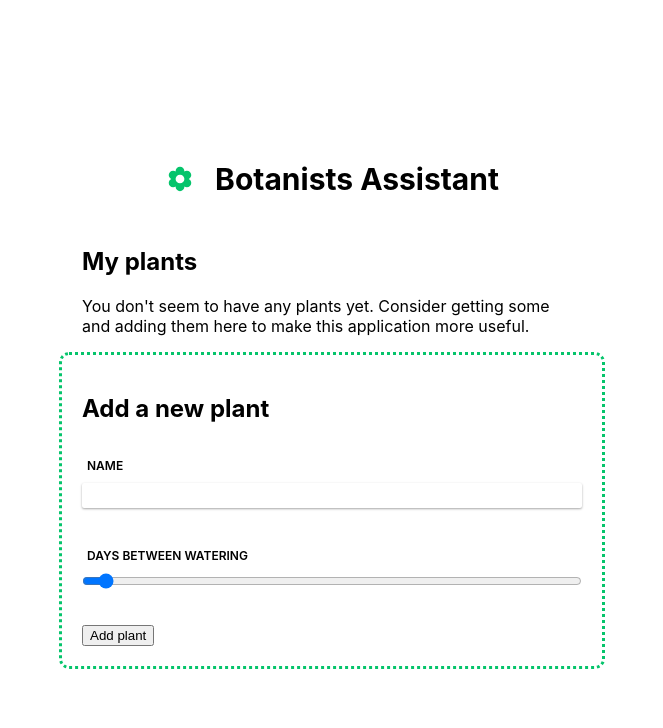
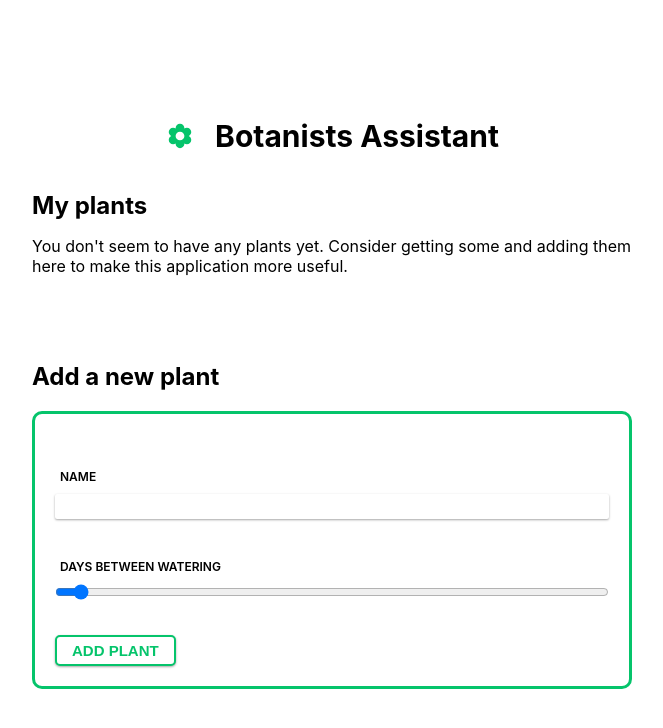
Before and after one commit to minorkakiljala/botanists-assistant-frontend, a React (Create React App) app: page / in a window 1280 px wide. Shown: the top 728 px of the page, without its empty margins (308-971 px from the left). Built offline with nearby package versions, Linux system fonts and the light colour scheme.

Commit message:
Fixed broken callback and abstracted away localStorage functions.

```diff
--- a/public/index.html
+++ b/public/index.html
@@ -21,7 +21,7 @@
       work correctly both with client-side routing and a non-root public URL.
       Learn how to configure a non-root public URL by running `npm run build`.
     -->
-    <title>React App</title>
+    <title>Botanists Assistant</title>
   </head>
   <body>
     <noscript>You need to enable JavaScript to run this app.</noscript>
--- a/src/App.css
+++ b/src/App.css
@@ -3,7 +3,7 @@
   flex-direction: column;
   align-items: center;
   justify-content: center;
-  width: 500px;
+  width: 600px;
   max-width: 100%;
 }
 
@@ -15,6 +15,12 @@
   color: #fff;
 }
 
+.App--DarkMode button {
+  color: white;
+  background: black;
+  border: 2px solid #fff;
+}
+
 .App-header {
   display: flex;
   flex-direction: row;
@@ -23,5 +29,6 @@
 
 .App-header > * {
   font-size: 30px;
-  padding: 10px;
+  margin: 10px;
+  line-height: 1;
 }
--- a/src/App.tsx
+++ b/src/App.tsx
@@ -1,20 +1,28 @@
 import React from 'react';
-import './App.css';
 import AddPlantsForm from './components/AddPlantsForm';
 import { IoMdFlower } from 'react-icons/io';
 import PlantList from './components/PlantList';
 
+import './App.css';
+
 const App: React.FC = () => {
   const [darkMode, setDarkMode] = React.useState(false);
   const [refreshing, setRefreshing] = React.useState(false);
+  const handleRefresh = (value: boolean) => {
+    console.log('Handling refresh');
+    setRefreshing(value);
+  };
   return (
     <div className={`App ${darkMode ? 'App--DarkMode' : ''}`}>
       <header className="App-header">
         <IoMdFlower color="var(--color-green)" />
         <h1 className="App-title">Botanists Assistant</h1>
       </header>
-      <PlantList setRefreshing={setRefreshing} refreshing={refreshing} />
-      <AddPlantsForm setRefreshing={setRefreshing} />
+      <PlantList
+        setRefreshing={(value: boolean) => handleRefresh(value)}
+        refreshing={refreshing}
+      />
+      <AddPlantsForm setRefreshing={(value: boolean) => handleRefresh(value)} />
     </div>
   );
 };
--- a/src/api/localClient.ts
+++ b/src/api/localClient.ts
@@ -1,17 +1,12 @@
 import cuid from 'cuid';
-
-const PLANT_STORAGE_KEY = 'plantStorageKey';
+import {
+  getPlantsFromStorage,
+  setPlantsToStorage
+} from '../utils/localStorage';
 
 const apiClient: ApiClient = {
   getAllPlants: () => {
-    return new Promise(resolve => {
-      const plants = localStorage.getItem(PLANT_STORAGE_KEY);
-      if (plants) {
-        const plantArray: Plant[] = JSON.parse(plants);
-        return resolve(plantArray);
-      }
-      return resolve([] as Plant[]);
-    }).catch(err =>
+    return getPlantsFromStorage().catch(err =>
       console.error(
         'An error happened with fetching plants from localStorage',
         err
@@ -27,14 +22,11 @@ const apiClient: ApiClient = {
       addedDateTime: new Date()
     };
     return new Promise(resolve => {
-      const plants = localStorage.getItem(PLANT_STORAGE_KEY);
-      if (!plants) {
-        localStorage.setItem(PLANT_STORAGE_KEY, JSON.stringify([newPlant]));
-        return newPlant;
-      }
-      const newPlants = [...JSON.parse(plants), newPlant];
-      localStorage.setItem(PLANT_STORAGE_KEY, JSON.stringify(newPlants));
-      return newPlant;
+      return getPlantsFromStorage().then(result => {
+        const newPlants = [...result, newPlant];
+        setPlantsToStorage(newPlants);
+        resolve(newPlants);
+      });
     });
   }
 };
--- a/src/components/AddPlantsForm.css
+++ b/src/components/AddPlantsForm.css
@@ -1,14 +1,36 @@
 .AddPlantsForm {
-  border: 3px dotted var(--color-green);
+  width: 100%;
+}
+
+.AddPlantsForm-Form {
+  border: 3px solid var(--color-green);
   padding: 20px;
   border-radius: 10px;
-  width: 100%;
 }
 
 .AddPlantsForm > h2 {
   display: block;
   text-align: left;
   width: 100%;
+  margin-bottom: 20px;
+}
+
+.AddPlantsForm-Button {
+  color: var(--color-green);
+  background: #fff;
+  border: 2px solid var(--color-green);
+  border-radius: 5px;
+  padding: 5px 15px;
+  box-shadow: var(--box-shadow);
+  font-weight: 600;
+  text-transform: uppercase;
+  font-size: 15px;
+  cursor: pointer;
+}
+
+.AddPlantsForm-Button:hover {
+  background: var(--color-green);
+  color: #000;
 }
 
 .AddPlantsForm-FormInput {
@@ -32,6 +54,6 @@
 .AddPlantsForm-FormInput > input[type='text'] {
   border: 0;
   border-radius: 2px;
-  box-shadow: 0 1px 3px rgba(0, 0, 0, 0.12), 0 1px 2px rgba(0, 0, 0, 0.24);
+  box-shadow: var(--box-shadow);
   padding: 5px;
 }
--- a/src/components/AddPlantsForm.tsx
+++ b/src/components/AddPlantsForm.tsx
@@ -46,11 +46,17 @@ const AddPlantsForm = (props: Props) => {
   };
 
   return (
-    <form className="AddPlantsForm" onSubmit={handleSubmit}>
+    <div className="AddPlantsForm">
       <h2>Add a new plant</h2>
+      <form className="AddPlantsForm-Form" onSubmit={handleSubmit}>
         <div className="AddPlantsForm-FormInput">
           <label className="AddPlantsForm-InputLabel">Name</label>
-        <input type="text" onChange={handleChange} id="name" />
+          <input
+            type="text"
+            onChange={handleChange}
+            id="name"
+            value={formState.name}
+          />
         </div>
         <div className="AddPlantsForm-FormInput">
           <label className="AddPlantsForm-InputLabel">
@@ -61,12 +67,15 @@ const AddPlantsForm = (props: Props) => {
             type="range"
             min="0"
             max="30"
-          defaultValue={formState.daysToWater}
+            value={formState.daysToWater}
             onChange={handleChange}
           />
         </div>
-      <button onClick={handleSubmit}>Add plant</button>
+        <button className="AddPlantsForm-Button" onClick={handleSubmit}>
+          Add plant
+        </button>
       </form>
+    </div>
   );
 };
 
--- a/src/components/PlantCard.css
+++ b/src/components/PlantCard.css
@@ -0,0 +1,34 @@
+.PlantCard {
+  box-shadow: var(--box-shadow);
+  padding: 10px;
+  background: #fff;
+  border-radius: 5px;
+  color: black;
+  width: 170px;
+  margin: 5px;
+  text-align: left;
+}
+
+.PlantCard-Header {
+  display: flex;
+  flex-direction: row;
+  align-items: center;
+}
+
+.PlantCard-Header > * {
+  margin: 0px 5px;
+}
+
+.PlantCard p {
+  margin: 0px;
+}
+
+.PlantCard-Label {
+  font-size: 12px;
+  margin-top: 5px;
+  padding-top: 10px;
+}
+.PlantCard-Value {
+  font-weight: 600;
+  font-size: 17px;
+}
--- a/src/components/PlantCard.tsx
+++ b/src/components/PlantCard.tsx
@@ -1,7 +1,25 @@
 import * as React from 'react';
+import './PlantCard.css';
+import { IoMdFlower } from 'react-icons/io';
 
-interface Props {}
+interface Props {
+  plant: Plant;
+}
 
 const PlantCard = (props: Props) => {
-  return <div className="PlantCard"></div>;
+  const { plant } = props;
+  return (
+    <div className="PlantCard">
+      <div className="PlantCard-Header">
+        <IoMdFlower color="var(--color-green)" />
+        <h3>{plant.name}</h3>
+      </div>
+      <p className="PlantCard-Label">Watered</p>
+      <p className="PlantCard-Value">{plant.lastWatered || 'Never'}</p>
+      <p className="PlantCard-Label">Days between</p>
+      <p className="PlantCard-Value">{plant.daysToWait}</p>
+    </div>
+  );
 };
+
+export default PlantCard;
--- a/src/components/PlantList.css
+++ b/src/components/PlantList.css
@@ -0,0 +1,13 @@
+.PlantList {
+  width: 100%;
+  margin: 30px 0px;
+}
+
+.PlantList-Plants {
+  padding: 20px 0px;
+  display: flex;
+  flex-direction: row;
+  flex-wrap: wrap;
+  align-items: center;
+  justify-content: center;
+}
--- a/src/components/PlantList.tsx
+++ b/src/components/PlantList.tsx
@@ -1,17 +1,23 @@
 import * as React from 'react';
 import apiClient from '../api/localClient';
+
+import './PlantList.css';
+import PlantCard from './PlantCard';
 
 interface Props {
   refreshing: boolean;
   setRefreshing: (value: boolean) => void;
 }
 
+const initialPlants: Plant[] = [];
+
 const PlantList = (props: Props) => {
   const { refreshing, setRefreshing } = props;
-  const [plants, setPlants] = React.useState([]);
+  const [plants, setPlants] = React.useState(initialPlants);
   const [error, setError] = React.useState(false);
 
   React.useEffect(() => {
+    console.log('Fetching all plants');
     apiClient
       .getAllPlants()
       .then(setPlants)
@@ -22,14 +28,20 @@ const PlantList = (props: Props) => {
       .finally(() => setRefreshing(false));
   }, [refreshing]);
   return (
-    <section>
+    <section className="PlantList">
       <h2>My plants</h2>
-      {plants.length === 0 && (
+      {plants.length === 0 && !refreshing && (
         <p>
           You don't seem to have any plants yet. Consider getting some and
           adding them here to make this application more useful.
         </p>
       )}
+      {refreshing && <p>Fetching all plants...</p>}
+      <div className="PlantList-Plants">
+        {plants.map(plant => (
+          <PlantCard key={plant.plantId} plant={plant} />
+        ))}
+      </div>
     </section>
   );
 };
--- a/src/index.css
+++ b/src/index.css
@@ -2,6 +2,7 @@
   --color-green: #05c46b;
   --color-yellow: #ffd32a;
   --color-red: #ff3f34;
+  --box-shadow: 0 1px 3px rgba(0, 0, 0, 0.12), 0 1px 2px rgba(0, 0, 0, 0.24);
 }
 
 body {
@@ -18,6 +19,20 @@ body {
   align-items: center;
 }
 
+*,
+all {
+  box-sizing: border-box;
+}
+
+h1,
+h2,
+h3,
+h4,
+h5 {
+  padding: 0;
+  margin: 0;
+}
+
 code {
   font-family: source-code-pro, Menlo, Monaco, Consolas, 'Courier New',
     monospace;
--- /dev/null
+++ b/src/utils/localStorage.ts
@@ -0,0 +1,24 @@
+// This module contains a pair of helper functions to reading and writing to the local storage.
+// The storage api can be kind of a dick to deal with hence, these were abstracted away for
+// easier utilization.
+
+const PLANT_STORAGE_KEY = 'plantStorageKey';
+
+export const getPlantsFromStorage = (): Promise<Plant[]> => {
+  return new Promise(resolve => {
+    const plants: string | null = localStorage.getItem(PLANT_STORAGE_KEY);
+    if (plants !== null) {
+      const plantList: Plant[] = JSON.parse(plants);
+      return resolve(plantList);
+    }
+    return resolve([]);
+  });
+};
+
+export const setPlantsToStorage = (plants: Plant[]): Promise<Plant[]> => {
+  const stringifiedPlants = JSON.stringify(plants);
+  return new Promise(resolve => {
+    localStorage.setItem(PLANT_STORAGE_KEY, stringifiedPlants);
+    return resolve(plants);
+  });
+};
```
Lines whose indentation alone changed are shown as unchanged.
